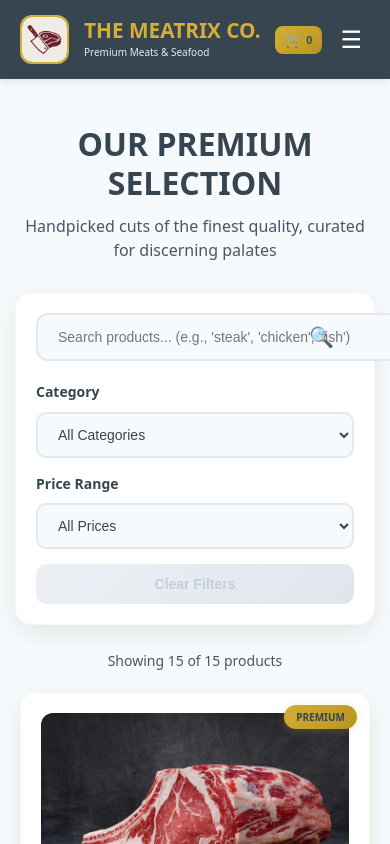
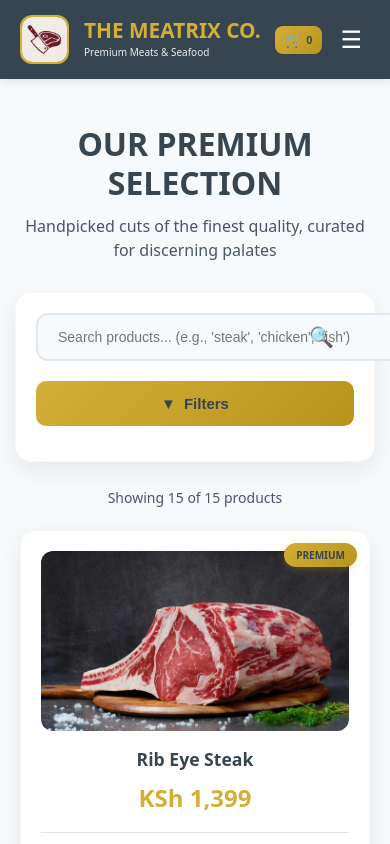
Before and after one commit to Huncho2130/The-meatrix, a Next.js app: page /products in a window 390 px wide. Shown: the top 844 px of the page. Built offline with nearby package versions, Linux system fonts and the light colour scheme.

Commit message:
Update page.tsx

```diff
--- a/src/app/products/page.tsx
+++ b/src/app/products/page.tsx
@@ -213,7 +213,9 @@ function ProductCard({ product, isMobile }) {
   );
 }
 
-// Search and Filter Component
+
+
+// Enhanced SearchFilter component with mobile optimizations
 function SearchFilter({
   searchTerm,
   setSearchTerm,
@@ -223,6 +225,8 @@ function SearchFilter({
   setPriceRange,
   isMobile
 }) {
+  const [filtersOpen, setFiltersOpen] = useState(!isMobile); // Auto-open on desktop
+
   const handleSearchChange = (e: React.ChangeEvent<HTMLInputElement>) => {
     setSearchTerm(e.target.value);
   };
@@ -252,7 +256,7 @@ function SearchFilter({
       boxShadow: "0 8px 25px rgba(0,0,0,0.08)",
       border: "1px solid rgba(212, 175, 55, 0.1)"
     }}>
-      {/* Search Bar */}
+      {/* Search Bar - Always Visible */}
       <div style={{
         position: "relative",
         marginBottom: isMobile ? "20px" : "25px"
@@ -293,7 +297,47 @@ function SearchFilter({
         </span>
       </div>
 
-      {/* Filter Controls */}
+      {/* Mobile Filter Toggle Button */}
+      {isMobile && (
+        <button
+          onClick={() => setFiltersOpen(!filtersOpen)}
+          style={{
+            width: "100%",
+            background: "linear-gradient(135deg, #D4AF37 0%, #B8941F 100%)",
+            color: "#36454F",
+            border: "none",
+            padding: "14px 20px",
+            borderRadius: "10px",
+            fontWeight: "bold",
+            fontSize: "15px",
+            marginBottom: "15px",
+            cursor: "pointer",
+            display: "flex",
+            alignItems: "center",
+            justifyContent: "center",
+            gap: "8px",
+            transition: "all 0.3s ease"
+          }}
+          onMouseOver={(e) => {
+            if (!isMobile) {
+              e.currentTarget.style.transform = "translateY(-2px)";
+              e.currentTarget.style.boxShadow = "0 6px 20px rgba(212, 175, 55, 0.4)";
+            }
+          }}
+          onMouseOut={(e) => {
+            if (!isMobile) {
+              e.currentTarget.style.transform = "translateY(0)";
+              e.currentTarget.style.boxShadow = "none";
+            }
+          }}
+        >
+          <span>{filtersOpen ? "▲" : "▼"}</span>
+          <span>Filters {hasActiveFilters && "•"}</span>
+        </button>
+      )}
+
+      {/* Filter Controls - Conditionally visible on mobile */}
+      {(filtersOpen || !isMobile) && (
         <div style={{
           display: "grid",
           gridTemplateColumns: isMobile ? "1fr" : "1fr 1fr auto",
@@ -402,16 +446,17 @@ function SearchFilter({
               fontSize: isMobile ? "14px" : "15px",
               transition: "all 0.3s ease",
               whiteSpace: "nowrap",
-            opacity: hasActiveFilters ? 1 : 0.6
+              opacity: hasActiveFilters ? 1 : 0.6,
+              width: isMobile ? "100%" : "auto"
             }}
             onMouseOver={(e) => {
-            if (hasActiveFilters) {
+              if (hasActiveFilters && !isMobile) {
                 e.currentTarget.style.transform = "translateY(-2px)";
                 e.currentTarget.style.boxShadow = "0 6px 20px rgba(113, 128, 150, 0.4)";
               }
             }}
             onMouseOut={(e) => {
-            if (hasActiveFilters) {
+              if (hasActiveFilters && !isMobile) {
                 e.currentTarget.style.transform = "translateY(0)";
                 e.currentTarget.style.boxShadow = "none";
               }
@@ -420,6 +465,7 @@ function SearchFilter({
             Clear Filters
           </button>
         </div>
+      )}
 
       {/* Active Filters Display */}
       {hasActiveFilters && (
@@ -436,7 +482,8 @@ function SearchFilter({
             gap: "8px",
             fontSize: isMobile ? "13px" : "14px",
             color: "#c53030",
-            fontWeight: "500"
+            fontWeight: "500",
+            flexWrap: isMobile ? "wrap" : "nowrap"
           }}>
             <span>🎯</span>
             <span>Active filters: </span>
@@ -476,6 +523,7 @@ function SearchFilter({
     </div>
   );
 }
+
 
 function ProductsContent() {
   const { cart, itemCount } = useCart()
```
Lines whose indentation alone changed are shown as unchanged.
